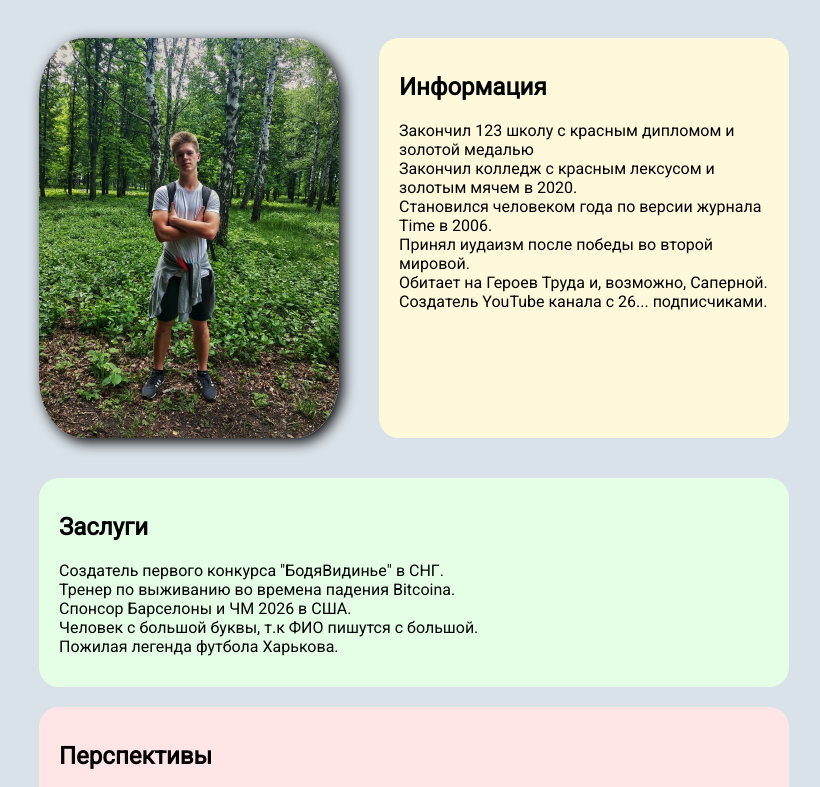
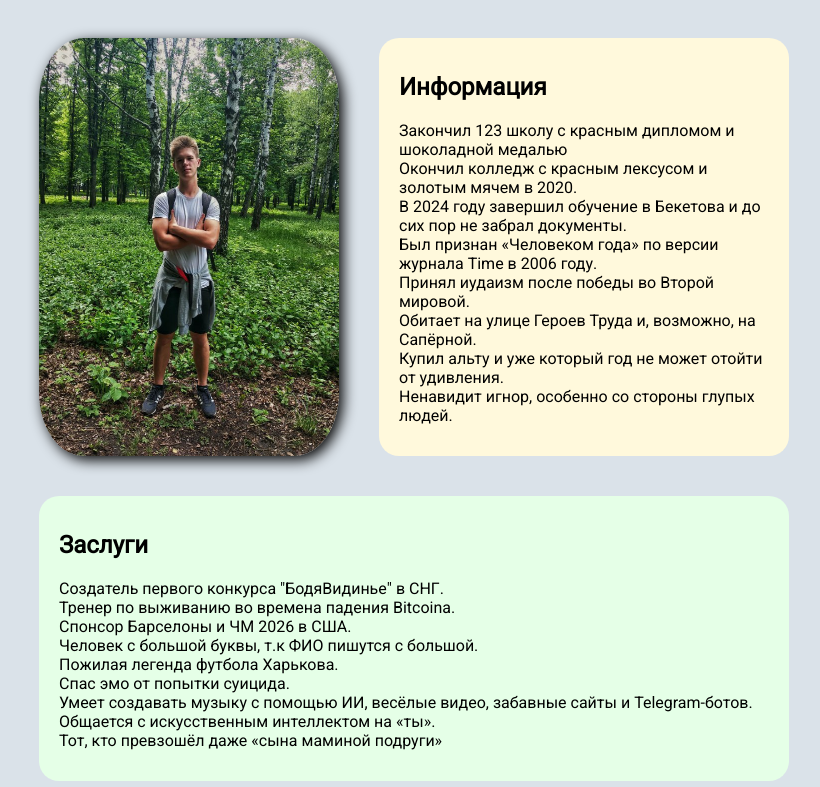
Before and after one commit to Bodia2022/bodia, a plain HTML site: page index.html in a window 1280 px wide. Shown: the top 787 px of the page, without its empty margins (226-1046 px from the left). Drawn offline with Linux system fonts and the light colour scheme.

Commit message:
Update index.html

```diff
--- a/index.html
+++ b/index.html
@@ -13,12 +13,15 @@
             <img src="bo.jpg" class="ava">
                 <div class="card bg-yellow">
                     <h2>Информация</h2>
-                    <p>Закончил 123 школу с красным дипломом и золотой медалью<br>
-                        Закончил колледж с красным лексусом и золотым мячем в 2020.<br>
-                        Становился человеком года по версии журнала Time в 2006.<br>
-                        Принял иудаизм после победы во второй мировой.<br>
-                        Обитает на Героев Труда и, возможно, Саперной.<br>
-                        Создатель YouTube канала с 26... подписчиками.
+                    <p>Закончил 123 школу с красным дипломом и шоколадной медалью<br>
+                        Окончил колледж с красным лексусом и золотым мячем в 2020.<br>
+                        В 2024 году завершил обучение в Бекетова и до сих пор не забрал документы.<br>
+                        Был признан «Человеком года» по версии журнала Time в 2006 году.<br>
+                        Принял иудаизм после победы во Второй мировой.<br>
+                        Обитает на улице Героев Труда и, возможно, на Сапёрной.<br>
+                        Купил альту и уже который год не может отойти от удивления.<br>
+                        Ненавидит игнор, особенно со стороны глупых людей.<br>
+
                     </p>
                 </div>
         </div>
@@ -28,7 +31,10 @@
                     Тренер по выживанию во времена падения Bitcoina.<br>
                     Спонсор Барселоны и ЧМ 2026 в США.<br>
                     Человек с большой буквы, т.к ФИО пишутся с большой.<br>
-                    Пожилая легенда футбола Харькова.
+                    Пожилая легенда футбола Харькова.<br>
+                    Спас эмо от попытки суицида.<br>
+                    Умеет создавать музыку с помощью ИИ, весёлые видео, забавные сайты и Telegram-ботов. Общается с искусственным интеллектом на «ты».<br>
+                    Тот, кто превзошёл даже «сына маминой подруги»<br>
                     </p>
                 </div>
 
@@ -37,6 +43,7 @@
                     <p>Завоевание Российской Педерации с тотальным уничтожением Пуйла у руля<br>
                         Ждёт Bitcoin по 200 000 $ к 2029.<br>
                         Возвращение в футбол на межгалактический уровень.<br>
+                        Перебраться жить на Саперную?<br>
                     </p>
                 </div>
 
@@ -50,7 +57,7 @@
 
                 <div class="card bg-for">
                     <p>Донат на карту приветствуется <strong> 4441114448780856</strong></p>
-                    <p>По всем вопросам сотрудничества в лс не пишите, и всем профита</p>
+                    <p>По всем вопросам сотрудничества — в личные сообщения не писать. Всем профита!</p>
                 </div>
     <div style="margin-bottom: 100px;"></div>
 </body>
```
